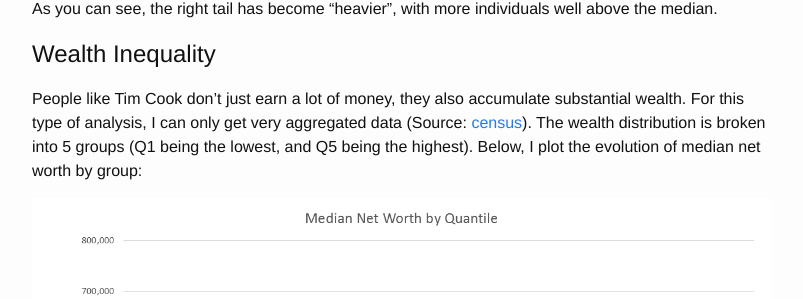
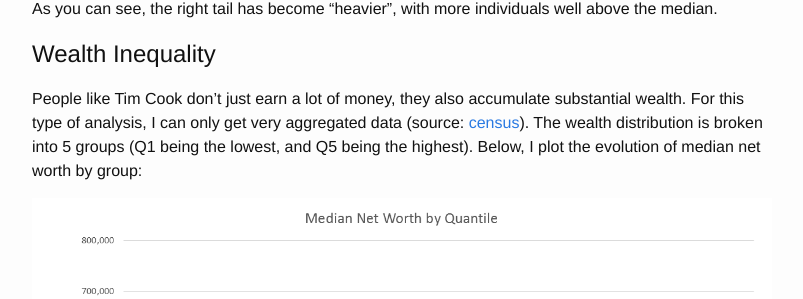
Before and after one commit to mcsammon/mcsammon.github.io, a Jekyll site: the page built from _posts/2016-07-24-inequality_1.markdown, in a window 1280 px wide and 900 px high, scrolled down 2132 px. Shown: the part 170-469 px from the top of the window, without its empty margins (238-1041 px from the left). Built offline with Jekyll 4.4.1, drawn with Linux system fonts in a browser that asks for light colours.

Commit message:
small typo

```diff
--- a/_posts/2016-07-24-inequality_1.markdown
+++ b/_posts/2016-07-24-inequality_1.markdown
@@ -24,7 +24,7 @@ As you can see, the right tail has become "heavier", with more individuals well
 
 # Wealth Inequality
 
-People like Tim Cook don't just earn a lot of money, they also accumulate substantial wealth.  For this type of analysis, I can only get very aggregated data (Source: <a href="http://www.census.gov/people/wealth/data/disttables.html">census</a>).  The wealth distribution is broken into 5 groups (Q1 being the lowest, and Q5 being the highest).  Below, I plot the evolution of median net worth by group:
+People like Tim Cook don't just earn a lot of money, they also accumulate substantial wealth.  For this type of analysis, I can only get very aggregated data (source: <a href="http://www.census.gov/people/wealth/data/disttables.html">census</a>).  The wealth distribution is broken into 5 groups (Q1 being the lowest, and Q5 being the highest).  Below, I plot the evolution of median net worth by group:
 
 ![MedianNetWorth](/Post_Images/7_24_2016/MedianNetWorth.PNG)
 
```
